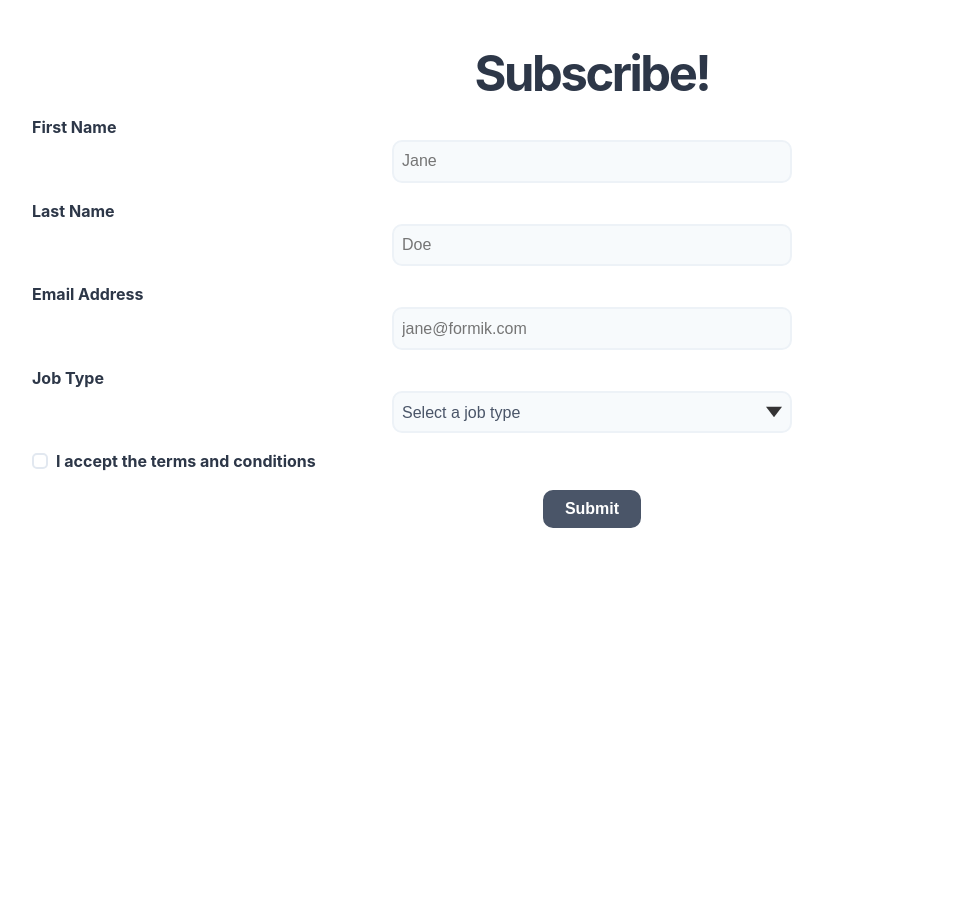
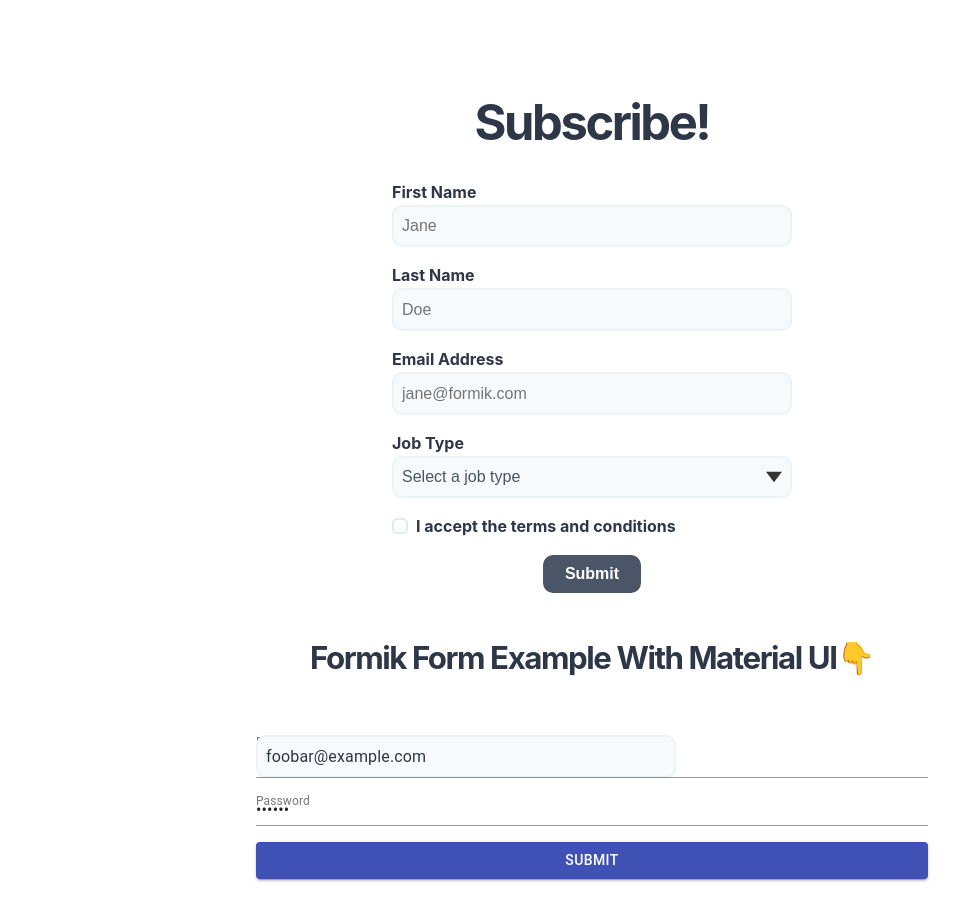
Before and after one commit to HumayunHabib/react-formik-newsletter-form, a React (Create React App) app: page / in a window 1280 px wide. Shown: the top 920 px of the page, without its empty margins (48-1008 px from the left). Before the commit the page ends 800 px from the top, so only its background shows below. Built offline with nearby package versions, Linux system fonts and the light colour scheme.

Commit message:
alongside mui form example

```diff
--- a/src/App.css
+++ b/src/App.css
@@ -1,5 +1,15 @@
 .App {
   text-align: center;
+  display: flex;
+  justify-content: center;
+  align-items: center;
+}
+.container {
+  width: 60%;
+  display: flex;
+  flex-direction: column;
+  justify-content: center;
+  align-items: center;
 }
 
 .App-logo {
--- a/src/App.js
+++ b/src/App.js
@@ -1,12 +1,20 @@
 // import logo from "./logo.svg";
-import "./App.css";
-import SignupForm from "./NewsLetterForms/SignupForm";
+import './App.css';
+import SignupForm from './NewsLetterForms/SignupForm';
 // import SimpleForm from "./SimpleForm";
-import "./styles.css";
+import './styles.css';
+import WithMaterialUI from './WithMaterialUI';
 function App() {
   return (
     <div className="App">
-      <SignupForm />
+      <div className="container">
+        <SignupForm />
+        <div>
+          <h3>Formik Form Example With Material UI👇</h3>
+        </div>
+        <br />
+        <WithMaterialUI />
+      </div>
     </div>
   );
 }
--- /dev/null
+++ b/src/WithMaterialUI/index.js
@@ -0,0 +1,61 @@
+import React from 'react';
+import { useFormik } from 'formik';
+import * as yup from 'yup';
+import Button from '@material-ui/core/Button';
+import TextField from '@material-ui/core/TextField';
+
+const validationSchema = yup.object({
+  email: yup
+    .string('Enter your email')
+    .email('Enter a valid email')
+    .required('Email is required'),
+  password: yup
+    .string('Enter your password')
+    .min(8, 'Password should be of minimum 8 characters length')
+    .required('Password is required'),
+});
+
+const WithMaterialUI = () => {
+  const formik = useFormik({
+    initialValues: {
+      email: 'foobar@example.com',
+      password: 'foobar',
+    },
+    validationSchema: validationSchema,
+    onSubmit: (values) => {
+      alert(JSON.stringify(values, null, 2));
+    },
+  });
+
+  return (
+    <div>
+      <form onSubmit={formik.handleSubmit}>
+        <TextField
+          fullWidth
+          id="email"
+          name="email"
+          label="Email"
+          value={formik.values.email}
+          onChange={formik.handleChange}
+          error={formik.touched.email && Boolean(formik.errors.email)}
+          helperText={formik.touched.email && formik.errors.email}
+        />
+        <TextField
+          fullWidth
+          id="password"
+          name="password"
+          label="Password"
+          type="password"
+          value={formik.values.password}
+          onChange={formik.handleChange}
+          error={formik.touched.password && Boolean(formik.errors.password)}
+          helperText={formik.touched.password && formik.errors.password}
+        />
+        <Button color="primary" variant="contained" fullWidth type="submit">
+          Submit
+        </Button>
+      </form>
+    </div>
+  );
+};
+export default WithMaterialUI;
```
Also changed, not shown: package.json (+8 -1 lines), 1 other file (tests, documents, lock files or other folders).
